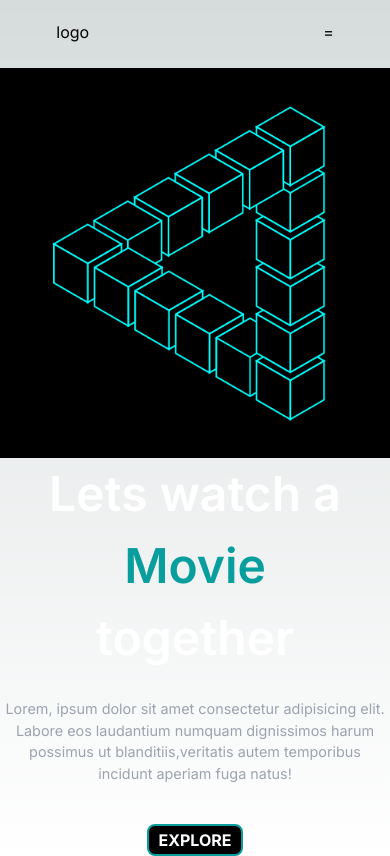
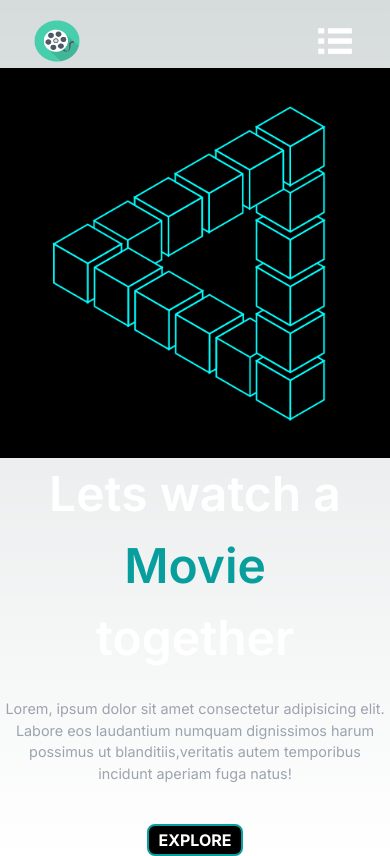
Before and after one commit to roshanpanda666/next-app, a Next.js app: page / in a window 390 px wide. Built offline with nearby package versions, Linux system fonts and the light colour scheme.

Commit message:
commiting

```diff
--- a/src/app/component/Header.js
+++ b/src/app/component/Header.js
@@ -8,14 +8,14 @@ const Header = () => {
     close(!open);
   }
   return (
-    <div className="flex gap-x-[60vw] justify-center lg:mt-10 mt-5 mb-5 h-7">
+    <div className="flex gap-x-[60vw] justify-center lg:mt-10 mt-5 mb-5 h-7 text-[1.6rem]">
       <div>
         <Link href='/'>
-        logo
+        <img src="movie-icon.png" alt="next" className="lg:h-[10vh] h-[5vh] w-[12vw] lg:w-[5vw]"/>
         </Link>
       </div>
       <div onClick={openfun} className="lg:hidden block">
-        =
+        <img src="menu-white.png" alt="" className="h-[5vh]"/>
       </div>
       <motion.div
         className={`flex justify-center items-center absolute h-[50%] bg-[rgb(9,158,158)]  w-[80%] lg:hidden
--- a/src/app/component/Moviecard.js
+++ b/src/app/component/Moviecard.js
@@ -7,7 +7,7 @@ const Moviecard = (curElem) => {
         <div className="flex justify-center items-center">
 
         <Link href={`/movie/${id}`}>
-            <div className="border-2 border-[rgb(9,158,158)] lg:h-72 h-72 w-60 lg:w-60 m-5 flex flex-col justify-center items-center hover:shadow-[0px_0px_40px_6px_rgb(9,158,158)] hover:h-80 hover:w-64 duration-500">
+            <div className="border-2 border-[rgb(9,158,158)] lg:h-80 h-80 w-80 lg:w-80 m-5 flex flex-col justify-center items-center hover:shadow-[0px_0px_40px_6px_rgb(9,158,158)] hover:h-[22rem] hover:w-[22rem] duration-500 p-4 rounded-md">
                 <div>
                     <img src={curElem.jawSummary.backgroundImage.url} alt="{title}" />
                 </div>
--- a/src/app/layout.js
+++ b/src/app/layout.js
@@ -17,6 +17,7 @@ export default function RootLayout({ children }) {
           watch a movie tonight
 
         </title>
+
         <Header></Header>
         {children}
       </body>
```
Also changed, not shown: public/movie-icon.png (added).
